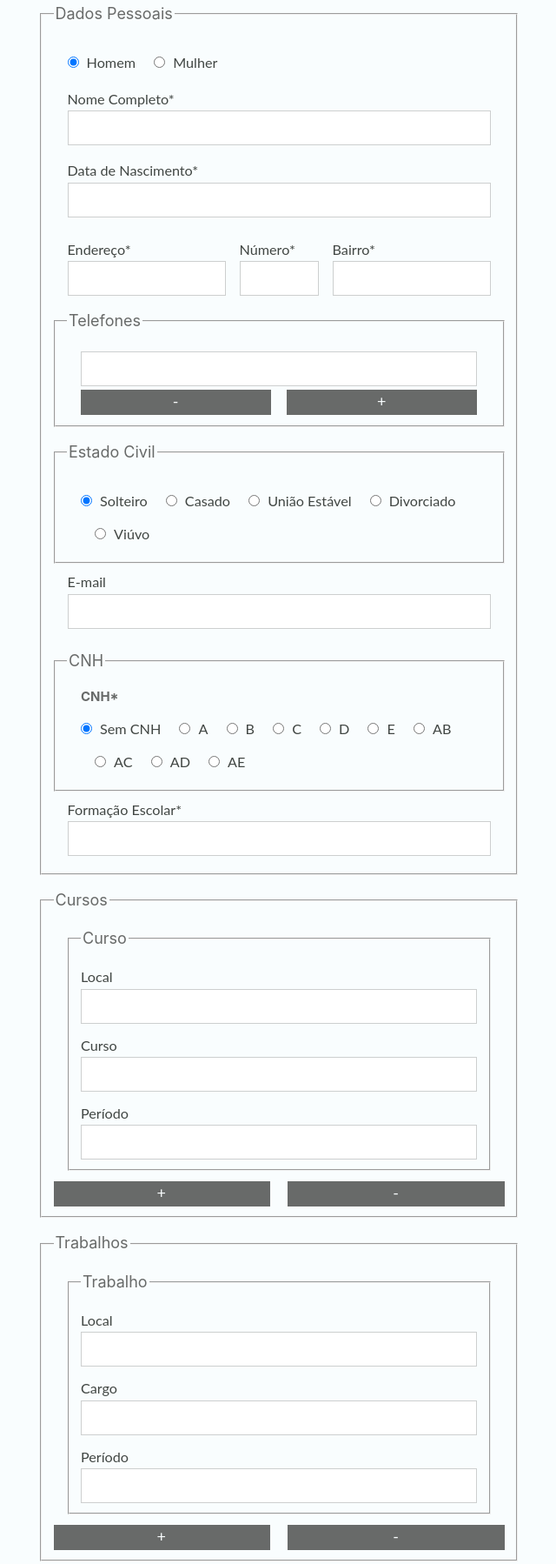
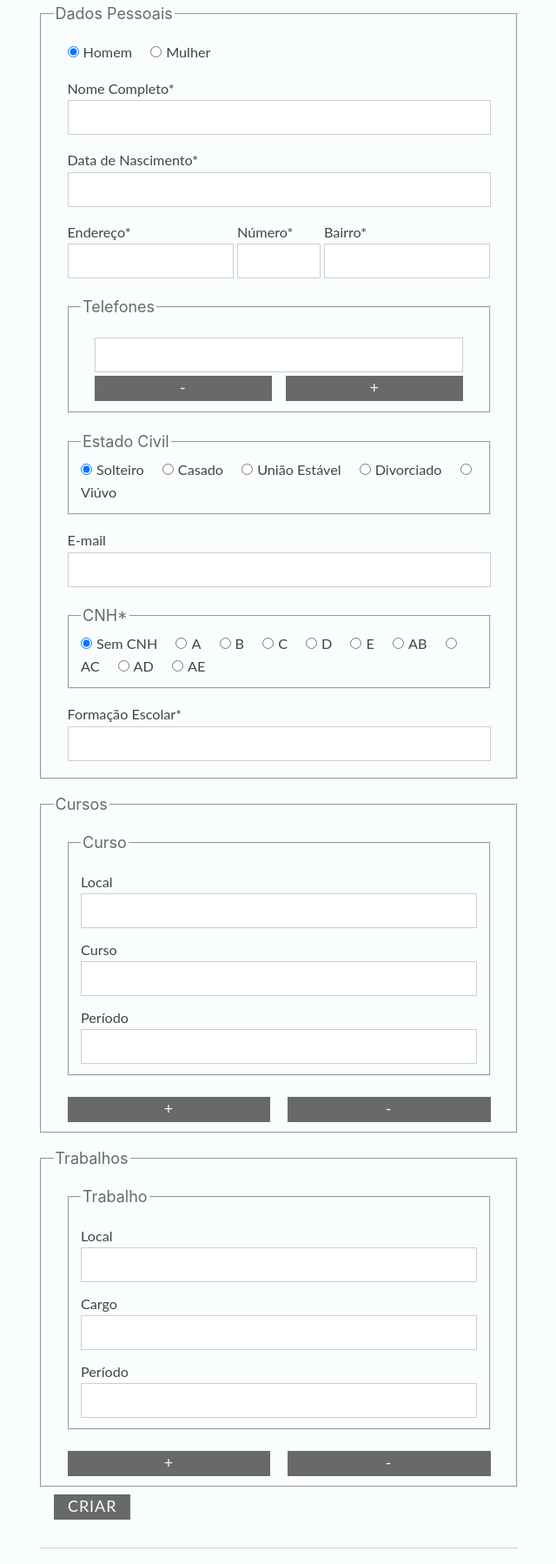
Before and after one commit to capp98/CV-Maker, a plain HTML site: page index.html in a window 1280 px wide. Shown: the part 103-1901 px from the top of the page at 87% size, without its empty margins (319-959 px from the left). Drawn offline with Linux system fonts and the light colour scheme.

Commit message:
3 files modified

```diff
--- a/index.html
+++ b/index.html
@@ -13,7 +13,7 @@
       <h1>Currículo</h1>
 
       <form>
-        <fieldset>
+        <fieldset id="dadosPessoais">
           <legend>Dados Pessoais</legend>
 
           <div class="div-input">
@@ -54,7 +54,7 @@
               <input id="bairro" name="bairro" type="text" />
             </div>
           </div>
-
+          <div class="div-input">
             <fieldset>
               <legend>Telefones</legend>
 
@@ -74,11 +74,12 @@
                 />
               </div>
             </fieldset>
+          </div>
 
+          <div class="div-input">
             <fieldset>
               <legend>Estado Civil</legend>
 
-            <div class="div-input">
               <input
                 id="solteirx"
                 name="estadoCivil"
@@ -114,19 +115,16 @@
 
               <input id="viuvx" name="estadoCivil" type="radio" value="Viúvo" />
               <label class="inline" for="viuvx">Viúvo</label>
+            </fieldset>
           </div>
-          </fieldset>
 
           <div class="div-input">
             <label for="email">E-mail</label>
             <input id="email" name="email" type="email" />
           </div>
-
+          <div class="div-input">
             <fieldset>
-            <legend>CNH</legend>
-
-            <div class="div-input">
-              <h5>CNH*</h5>
+              <legend>CNH*</legend>
 
               <input id="cnh-a" name="cnh" type="radio" value="" checked />
               <label class="inline" for="cnh-a">Sem CNH</label>
@@ -157,8 +155,8 @@
 
               <input id="cnh-ae" name="cnh" type="radio" value="AE" />
               <label class="inline" for="cnh-ae">AE</label>
+            </fieldset>
           </div>
-          </fieldset>
 
           <div class="div-input">
             <label for="formEscolar">Formação Escolar*</label>
@@ -171,10 +169,10 @@
           </div>
         </fieldset>
 
-        <fieldset>
+        <fieldset id="cursos">
           <legend>Cursos</legend>
 
-          <div class="div-input cursosField">
+          <div class="cursosField div-input">
             <fieldset class="cursos">
               <legend>Curso</legend>
 
@@ -188,14 +186,16 @@
               <input id="curso-periodo" type="text" />
             </fieldset>
           </div>
+          <div class="div-input">
             <input type="button" class="botaoAcao adicionarCurso" value="+" />
             <input type="button" class="botaoAcao removerCurso" value="-" />
+          </div>
         </fieldset>
 
-        <fieldset>
+        <fieldset id="trabalhos">
           <legend>Trabalhos</legend>
 
-          <div class="div-input trabalhosField">
+          <div class="trabalhosField div-input">
             <fieldset class="trabalhos">
               <legend>Trabalho</legend>
 
@@ -209,8 +209,14 @@
               <input id="trabalho-periodo" type="text" />
             </fieldset>
           </div>
-          <input type="button" class="botaoAcao adicionarTrabalho" value="+" />
+          <div class="div-input">
+            <input
+              type="button"
+              class="botaoAcao adicionarTrabalho"
+              value="+"
+            />
             <input type="button" class="botaoAcao removerTrabalho" value="-" />
+          </div>
         </fieldset>
 
         <button type="submit">Criar</button>
--- a/script.js
+++ b/script.js
@@ -112,7 +112,9 @@ function addTelefone() {
 }
 
 function removeTelefone() {
-  divTelefones.removeChild(divTelefones.lastElementChild);
+  if (divTelefones.childElementCount > 1) {
+    divTelefones.removeChild(divTelefones.lastElementChild);
+  }
 }
 
 function addCurso() {
--- a/styles.css
+++ b/styles.css
@@ -13,12 +13,10 @@
   box-sizing: border-box;
 }
 
-/* Heydon Pickering’s lobotomized owl. Details: https://bit.ly/1H7MXUD */
-* + * {
+* + *:not(.endereco) {
   margin-top: 1rem;
 }
 
-/* Set up fonts, colors and all that jazz. */
 body {
   background: var(--color-lightest);
   color: var(--color-gray-medium);
@@ -77,6 +75,11 @@ p {
   clear: both;
 }
 
+fieldset:not(#dadosPessoais, #cursos, #trabalhos) {
+  /* margin-left: 1rem;
+  margin-right: 1rem; */
+}
+
 .contact-form label {
   display: block;
   color: var(--color-gray-dark);
@@ -92,8 +95,7 @@ p {
 }
 
 .contact-form label.inline {
-  display: inline-block;
-  margin-left: 0.25rem;
+  display: inline;
 }
 
 .contact-form input,
@@ -170,16 +172,12 @@ input.botaoAcao:nth-child(even) {
   width: auto;
   display: inline-block;
 }
-.div-endereco div:first-of-type {
-  margin-top: 1rem;
-}
 
 .div-endereco {
   display: flex;
   align-items: center;
   justify-content: space-between;
-  padding: 0 1rem;
-  gap: 1rem;
+  gap: 0.25rem;
 }
 
 div.endereco.bairro,
```
Lines whose indentation alone changed are shown as unchanged.
